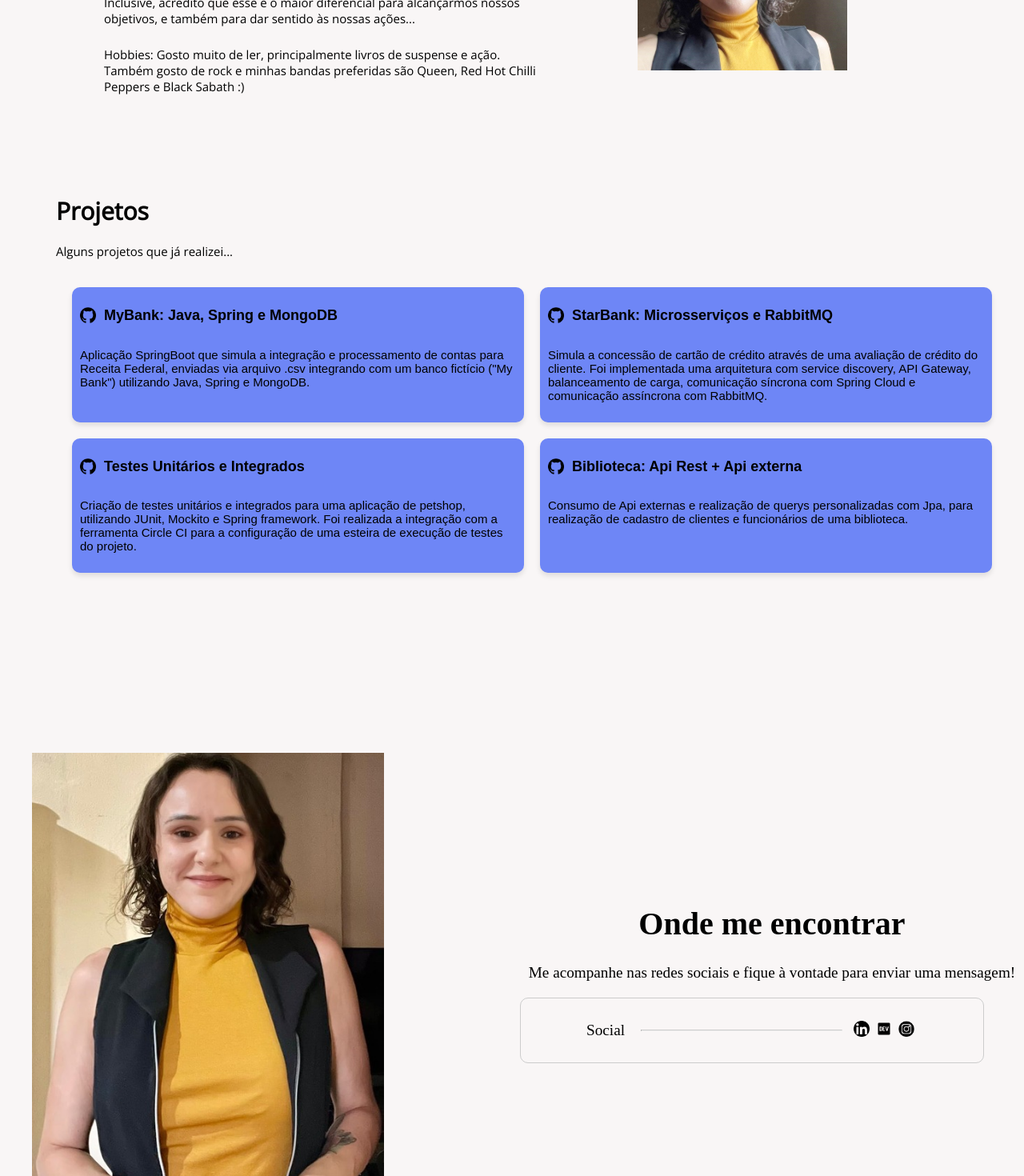
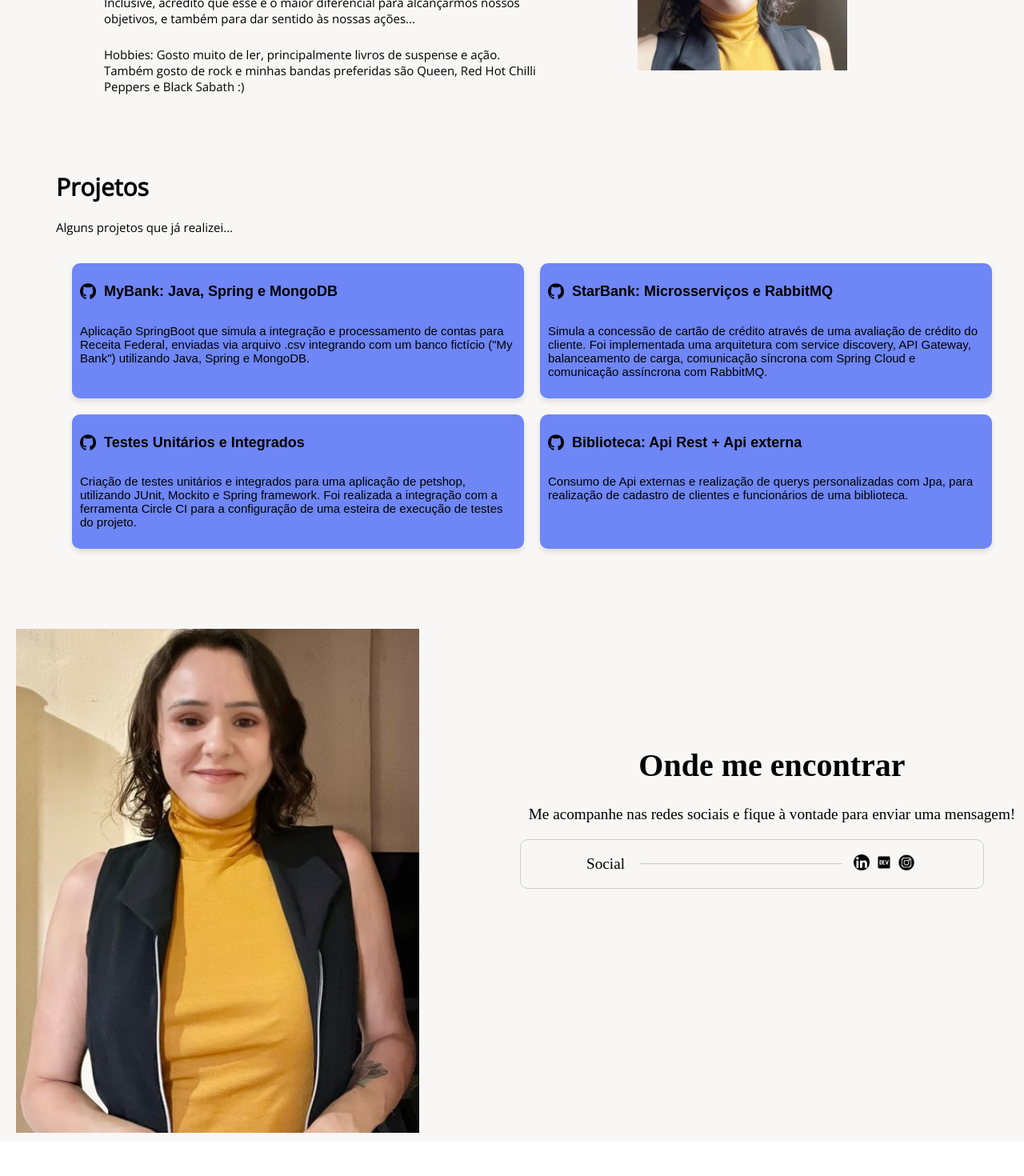
Before and after one commit to jeronimafloriano/my-page, an Angular app: page /contato in a window 1280 px wide. Shown: the part 440-1910 px from the top of the page at 80% size. After the commit the page ends 1866 px from the top, so only its background shows below. Built offline with nearby package versions, Linux system fonts and the light colour scheme.

Commit message:
Ajustando imagens para celular

```diff
--- a/src/app/contact/contact.component.scss
+++ b/src/app/contact/contact.component.scss
@@ -1,48 +1,21 @@
 .container {
     background-color: #f9f6f6;
     display: flex;
-    height: 100vh;
   }
 
   .left-side {
     flex: 1;
-    display: flex;
     align-items: center;
     justify-content: center;
     overflow: hidden;
     height: auto;
+
   }
 
- /* .imagem {
-    width: 100%;
-    height: 70%;
-    margin: 40px;
-    padding-bottom: 50px;
-  }
 
-  .imagem-corpo {
-    height: 150%;
-    background-size: cover;
-    background-position: center;
-    background-image: url('../../assets/corpo.jpg');
-  }
   .imagem {
     width: 100%;
-    margin: 40px;
-  }
-
-  .imagem-corpo {
-    width: 50%;
-    height: 160%;
-    margin: 80px;
-    padding-bottom: 50px;
-    background-image: url('../../assets/corpo.jpg');
-    background-size: cover;
-    background-position: center;
-  }*/
-  .imagem {
-    width: 100%;
-    margin: 40px;
+    margin: 0 0 10px 20px;
   }
 
   .imagem-corpo {
@@ -56,10 +29,10 @@
 
   .right-side {
     flex: 1;
-    display: flex;
     flex-direction: column;
     justify-content: center;
     padding-left: 20px;
+    padding-top: 120px;
   }
 
   .content {
@@ -78,7 +51,6 @@
     margin-top: 20px;
     border: 1px solid #ccc;
     border-radius: 10px;
-    padding: 10px;
     text-align: center;
     margin-right: 50px;
   }
--- a/src/app/projects/projects.component.scss
+++ b/src/app/projects/projects.component.scss
@@ -7,8 +7,7 @@
     padding: 20px;
     margin-left: 50px;
     font-family:'Open Sans';
-    padding-top: 60px;
-
+    padding-top: 30px;
 }
 
 
```
Also changed, not shown: 3 other files (tests, documents, lock files or other folders).
